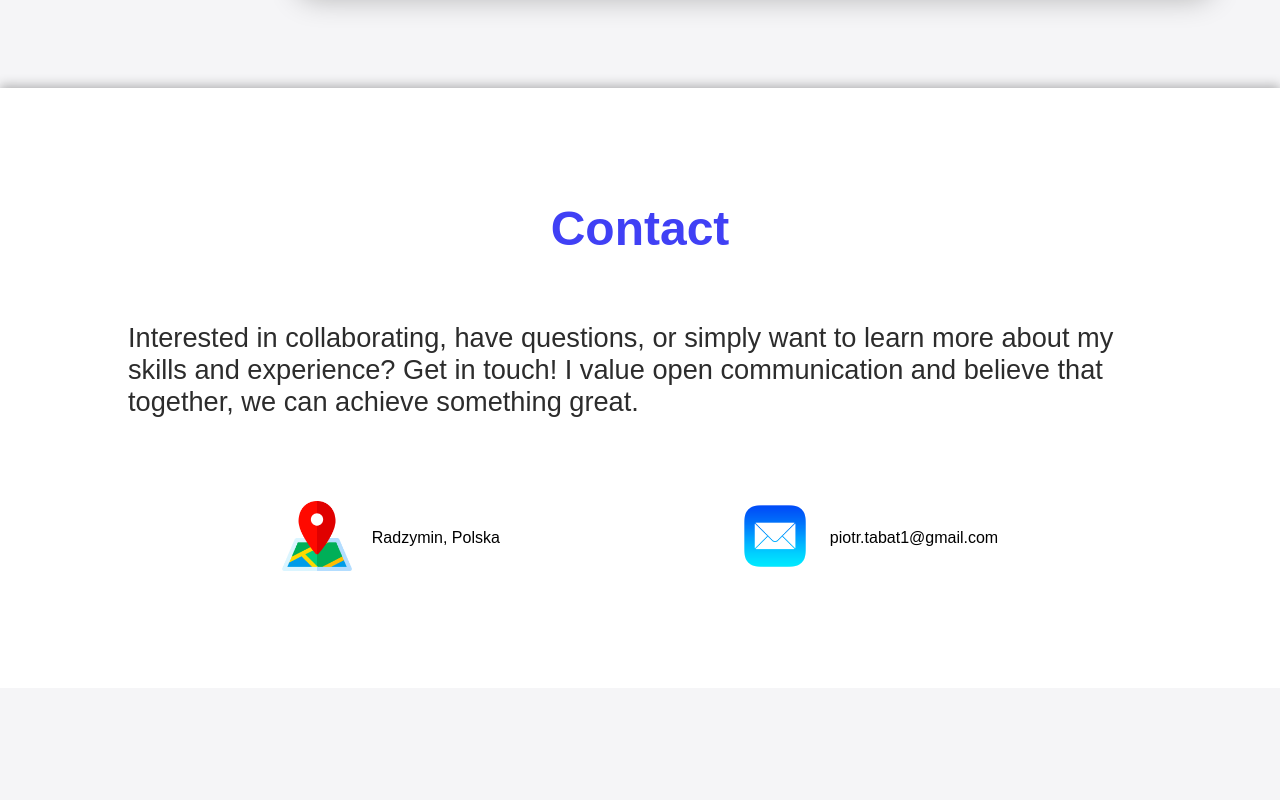
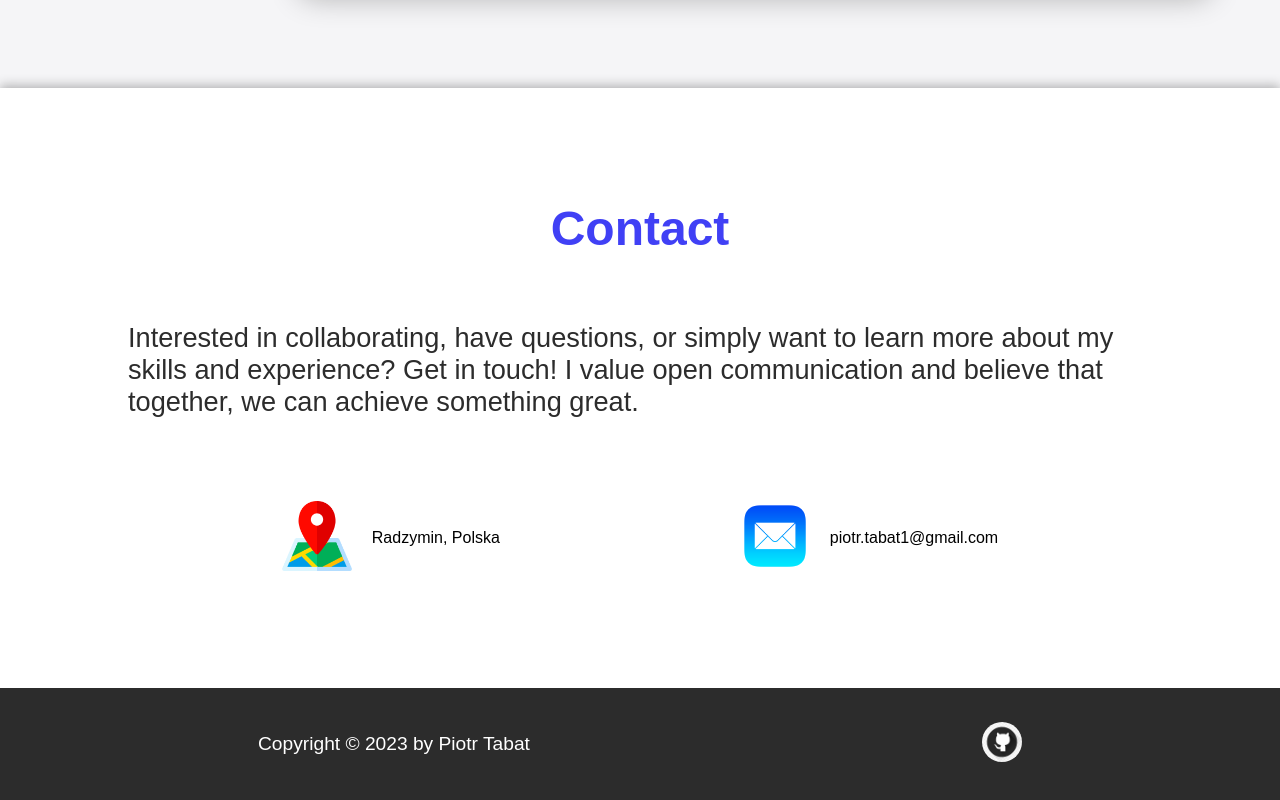
Before and after one commit to PiotrTabat/PjoterPortfolio, a React (Create React App) app: page / in a window 1280 px wide. Shown: the part 4069-4869 px from the top of the page. Before the commit the page ends 4757 px from the top, so only its background shows below. Built offline with nearby package versions, Linux system fonts and the light colour scheme.

Commit message:
portfolio Footer.jsx

```diff
--- a/src/App.js
+++ b/src/App.js
@@ -4,6 +4,7 @@ import Home from "./pages/Home";
 import About from "./pages/About";
 import Projects from "./pages/Projects";
 import Contact from "./pages/Contact";
+import Footer from "./components/Footer";
 
 
 const App = () => {
@@ -14,6 +15,7 @@ const App = () => {
           <About />
           <Projects />
           <Contact />
+          <Footer />
         {}
       </>
   );
--- a/src/components/Footer.jsx
+++ b/src/components/Footer.jsx
@@ -0,0 +1,37 @@
+import React from 'react';
+import styled from 'styled-components';
+import githubIcon from '../assets/Github-Icon.png';
+
+const FooterContainer = styled.div`
+  background-color: #2C2C2C;
+  min-height: 10vh;
+  color: white;
+  display: flex;
+  justify-content: space-around;
+  align-items: center;
+  padding: 1rem 2rem;
+`;
+
+const CopyrightText = styled.p`
+  margin: 0;
+  font-size: 1.2rem;
+`;
+
+const GithubIcon = styled.img`
+  width: 40px;
+  height: auto;
+  border-radius: 25px;
+`;
+
+const Footer = () => {
+    return (
+        <FooterContainer>
+            <CopyrightText>Copyright © 2023 by Piotr Tabat</CopyrightText>
+            <a href="https://github.com/PiotrTabat" target="_blank" rel="noopener noreferrer">
+                <GithubIcon src={githubIcon} alt="Github Icon" />
+            </a>
+        </FooterContainer>
+    );
+};
+
+export default Footer;
```
Also changed, not shown: src/assets/Github-Icon.png (added).
